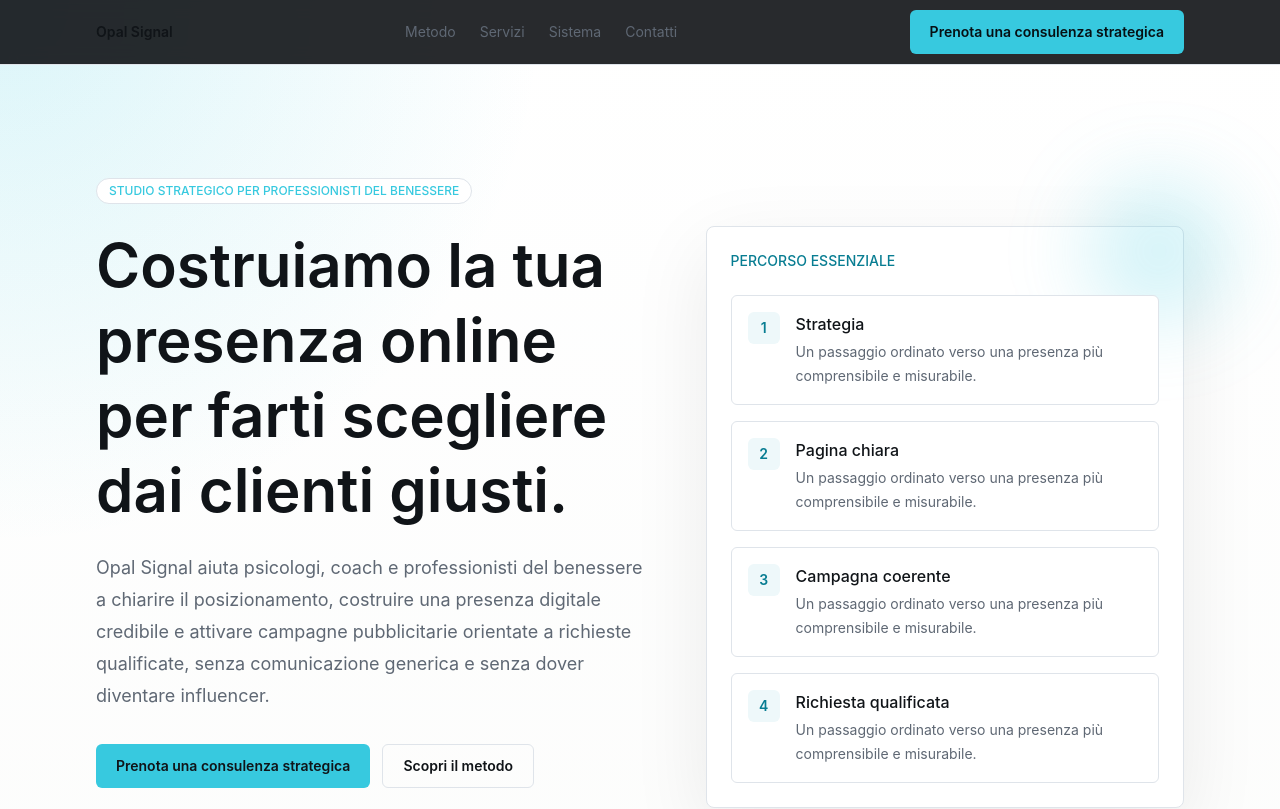
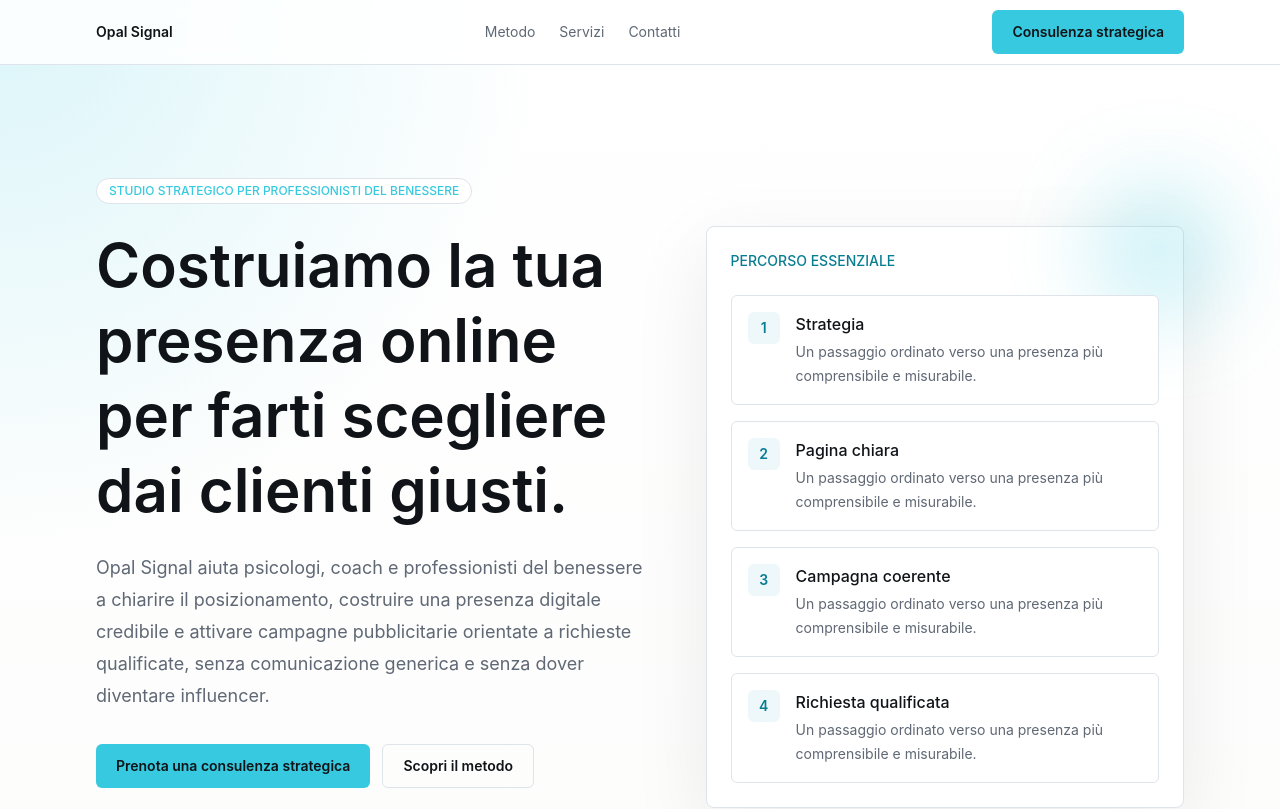
Before and after one commit to Davideopal/opal-signal, a Next.js app: page / in a window 1280 px wide. Shown: the top 809 px of the page. Built offline with nearby package versions, Linux system fonts and the light colour scheme.

Commit message:
Update phase 1 homepage navbar

```diff
--- a/src/components/layout/navbar.tsx
+++ b/src/components/layout/navbar.tsx
@@ -1,24 +1,33 @@
-import { Button } from "@/components/ui/button";
+import Link from "next/link";
 import { Container } from "@/components/ui/container";
 
-const links = ["Metodo", "Servizi", "Sistema", "Contatti"];
+const links = [
+  { href: "#metodo", label: "Metodo" },
+  { href: "#servizi", label: "Servizi" },
+  { href: "#contatti", label: "Contatti" },
+];
 
 export function Navbar() {
   return (
-    <header className="sticky top-0 z-20 border-b border-[var(--line)] bg-[rgba(11,13,16,0.88)] backdrop-blur">
+    <header className="sticky top-0 z-20 border-b border-[var(--line)] bg-[rgba(255,255,255,0.84)] backdrop-blur">
       <Container className="flex min-h-16 items-center justify-between gap-4">
-        <a className="text-sm font-semibold text-[var(--text)]" href="/">
+        <Link className="text-sm font-semibold text-[var(--text)]" href="/">
           Opal Signal
-        </a>
+        </Link>
         <nav className="hidden items-center gap-6 text-sm text-[var(--muted)] md:flex">
           {links.map((link) => (
-            <a className="transition hover:text-[var(--text)]" href="/" key={link}>
-              {link}
+            <a className="transition hover:text-[var(--text)]" href={link.href} key={link.href}>
+              {link.label}
             </a>
           ))}
         </nav>
         <div className="hidden sm:block">
-          <Button>Prenota una consulenza strategica</Button>
+          <a
+            className="inline-flex min-h-11 items-center justify-center rounded-md bg-[var(--accent)] px-5 text-sm font-semibold text-[#061014] transition hover:bg-[#9af1ff] focus:outline-none focus:ring-2 focus:ring-[var(--accent)] focus:ring-offset-2 focus:ring-offset-[var(--background)]"
+            href="#contatti"
+          >
+            Consulenza strategica
+          </a>
         </div>
       </Container>
     </header>
```
